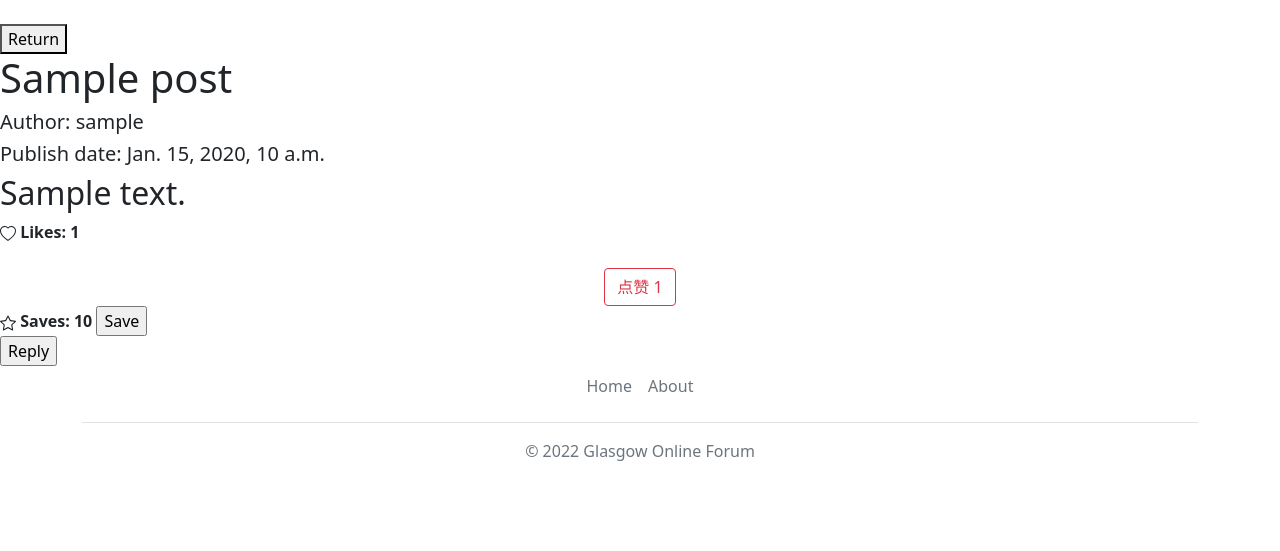
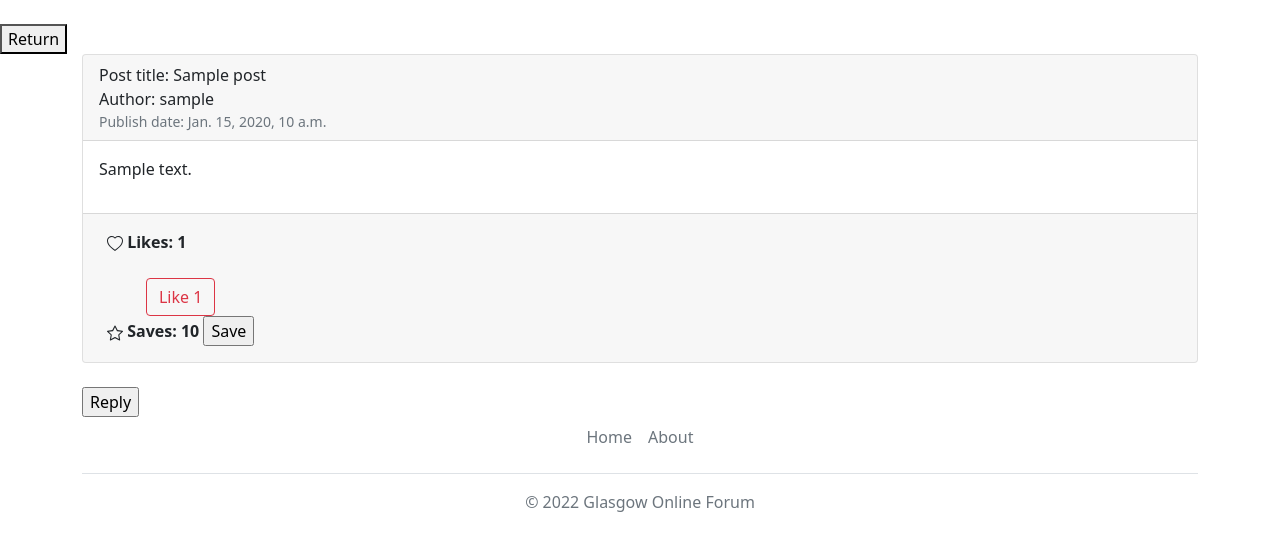
Before and after one commit to KevinGuoXuanDon/djangoProject, a Django app: page /forum/post/1/ in a window 1280 px wide. Shown: the part 81-632 px from the top of the page. Run offline with Django 3.2, Linux system fonts and the light colour scheme; a user stored in the database is signed in; tables that the repository leaves empty hold one stand-in row (values such as "Sample post").

Commit message:
added style to post.html

```diff
--- a/templates/forum/post.html
+++ b/templates/forum/post.html
@@ -17,20 +17,106 @@
 
     {% if post %}
         <!-- Show the post here -->
-        <h1>{{ post.title }}</h1>
+
+        <div class="container fluid mt-100">
+            <div class="row">
+                <div class="col-md-12">
+                    <div class="card mb-4">
+                        <div class="card-header">
+                            <div class="meida-body ml-3">
+                                Post title: {{ post.title }}
+                            </div>
+                            <div class="meida-body ml-3">
+                                Author:  {{ post.poster }}
+                            </div>
+                            <div class="text-muted small">
+                                Publish date: {{ post.create_time}}
+                            </div>
+                        </div>
+
+                        <div class="card-body">
+                            <p>
+                                {{ post.content }}
+                            </p>
+                        </div>
+                        <div class="card-footer d-flex flex-wrap justify-content-between align-items-center px-0 pt-0 pb-3">
+                            <div class="px-4 pt-3">
+                                <div id = "div3" style="display:block">
+                                    <svg xmlns="http://www.w3.org/2000/svg" width="16" height="16" fill="currentColor" class="bi bi-heart" viewBox="0 0 16 16">
+                                        <path d="m8 2.748-.717-.737C5.6.281 2.514.878 1.4 3.053c-.523 1.023-.641 2.5.314 4.385.92 1.815 2.834 3.989 6.286 6.357 3.452-2.368 5.365-4.542 6.286-6.357.955-1.886.838-3.362.314-4.385C13.486.878 10.4.28 8.717 2.01L8 2.748zM8 15C-7.333 4.868 3.279-3.04 7.824 1.143c.06.055.119.112.176.171a3.12 3.12 0 0 1 .176-.17C12.72-3.042 23.333 4.867 8 15z"/>
+                                    </svg>
+                                    <strong> Likes: {{ post.likes }}</strong>
+
+                                    {% if user.is_authenticated %}
+
+                                    <div style="text-align:center;" class="mt-4" >
+
+                                        <button class="btn btn-outline-danger "
+                                            type="button"
+                                                 onclick="validate_is_like('/forum/likes/<post.id>', post.id , post.likes)">
+                                            <span>Like</span>
+
+                                        <span>
+                                            <i class="fas fa-heart"></i>
+                                        </span>
+                                            <span id="likes_number">
+                                                {{ post.likes }}
+                                            </span>
+                                        </button>
+
+                                    </div>
+                                    {% endif %}
+
+
+
+                                <div id = "div5" style="display:none">
+                                    <svg xmlns="http://www.w3.org/2000/svg" width="16" height="16" fill="currentColor" class="bi bi-heart-fill" viewBox="0 0 16 16">
+                                        <path fill-rule="evenodd" d="M8 1.314C12.438-3.248 23.534 4.735 8 15-7.534 4.736 3.562-3.248 8 1.314z"/>
+                                    </svg>
+                                    <strong> Likes: {{ post.likes }}</strong>
+                                </div>
+
+                                <div id = "div4" style="display:block">
+                                    <svg xmlns="http://www.w3.org/2000/svg" width="16" height="16" fill="currentColor" class="bi bi-star" viewBox="0 0 16 16">
+                                    <path d="M2.866 14.85c-.078.444.36.791.746.593l4.39-2.256 4.389 2.256c.386.198.824-.149.746-.592l-.83-4.73 3.522-3.356c.33-.314.16-.888-.282-.95l-4.898-.696L8.465.792a.513.513 0 0 0-.927 0L5.354 5.12l-4.898.696c-.441.062-.612.636-.283.95l3.523 3.356-.83 4.73zm4.905-2.767-3.686 1.894.694-3.957a.565.565 0 0 0-.163-.505L1.71 6.745l4.052-.576a.525.525 0 0 0 .393-.288L8 2.223l1.847 3.658a.525.525 0 0 0 .393.288l4.052.575-2.906 2.77a.565.565 0 0 0-.163.506l.694 3.957-3.686-1.894a.503.503 0 0 0-.461 0z"/>
+                                    </svg>
+                                    <strong> Saves: {{ post.views }}</strong>
+                                    {% if user.is_authenticated %}
+                                    <input type="button" value="Save" onClick="show2()"/>
+                                    {% endif %}
+                                </div>
+
+                                <div id = "div6" style="display:none">
+                                    <svg xmlns="http://www.w3.org/2000/svg" width="16" height="16" fill="currentColor" class="bi bi-star-fill" viewBox="0 0 16 16">
+                                        <path d="M3.612 15.443c-.386.198-.824-.149-.746-.592l.83-4.73L.173 6.765c-.329-.314-.158-.888.283-.95l4.898-.696L7.538.792c.197-.39.73-.39.927 0l2.184 4.327 4.898.696c.441.062.612.636.282.95l-3.522 3.356.83 4.73c.078.443-.36.79-.746.592L8 13.187l-4.389 2.256z"/>
+                                    </svg>
+                                    <strong> Saves: {{ post.views }}</strong>
+                                </div>
+                            </div>
+
+                        </div>
+                    </div>
+
+                </div>
+            </div>
+        </div>
+
+
+        <!-- <h1>{{ post.title }}</h1>
         <h5>  Author:  {{ post.poster }}  </h5>
         <h5>  Publish date: {{ post.create_time}} </h5>
-        <h2>{{ post.content }}</h2>
+        <h2>{{ post.content }}</h2> -->
 
         <!-- Here is the like and save icons -->
         <script type="text/javascript" src="/static/js/showicon1.js"></script>
         <script type="text/javascript" src="/static/js/showicon2.js"></script>
         <script type="text/javascript" src="/static/js/addlike.js"></script>
-        <div id = "div3" style="display:block">
+        <!-- <div id = "div3" style="display:block">
             <svg xmlns="http://www.w3.org/2000/svg" width="16" height="16" fill="currentColor" class="bi bi-heart" viewBox="0 0 16 16">
                 <path d="m8 2.748-.717-.737C5.6.281 2.514.878 1.4 3.053c-.523 1.023-.641 2.5.314 4.385.92 1.815 2.834 3.989 6.286 6.357 3.452-2.368 5.365-4.542 6.286-6.357.955-1.886.838-3.362.314-4.385C13.486.878 10.4.28 8.717 2.01L8 2.748zM8 15C-7.333 4.868 3.279-3.04 7.824 1.143c.06.055.119.112.176.171a3.12 3.12 0 0 1 .176-.17C12.72-3.042 23.333 4.867 8 15z"/>
             </svg>
             <strong> Likes: {{ post.likes }}</strong>
+
             {% if user.is_authenticated %}
 
             <div style="text-align:center;" class="mt-4">
@@ -38,7 +124,7 @@
                 <button class="btn btn-outline-danger"
                     type="button"
                          onclick="validate_is_like('/forum/likes/<post.id>', post.id , post.likes)">
-                    <span>点赞</span>
+                    <span>Like</span>
                 <span>
                     <i class="fas fa-heart"></i>
                 </span>
@@ -74,7 +160,7 @@
                 <path d="M3.612 15.443c-.386.198-.824-.149-.746-.592l.83-4.73L.173 6.765c-.329-.314-.158-.888.283-.95l4.898-.696L7.538.792c.197-.39.73-.39.927 0l2.184 4.327 4.898.696c.441.062.612.636.282.95l-3.522 3.356.83 4.73c.078.443-.36.79-.746.592L8 13.187l-4.389 2.256z"/>
             </svg>
             <strong> Saves: {{ post.views }}</strong>
-        </div>
+        </div> -->
     {% else %}
         No Page Here!
     {% endif %}
```
